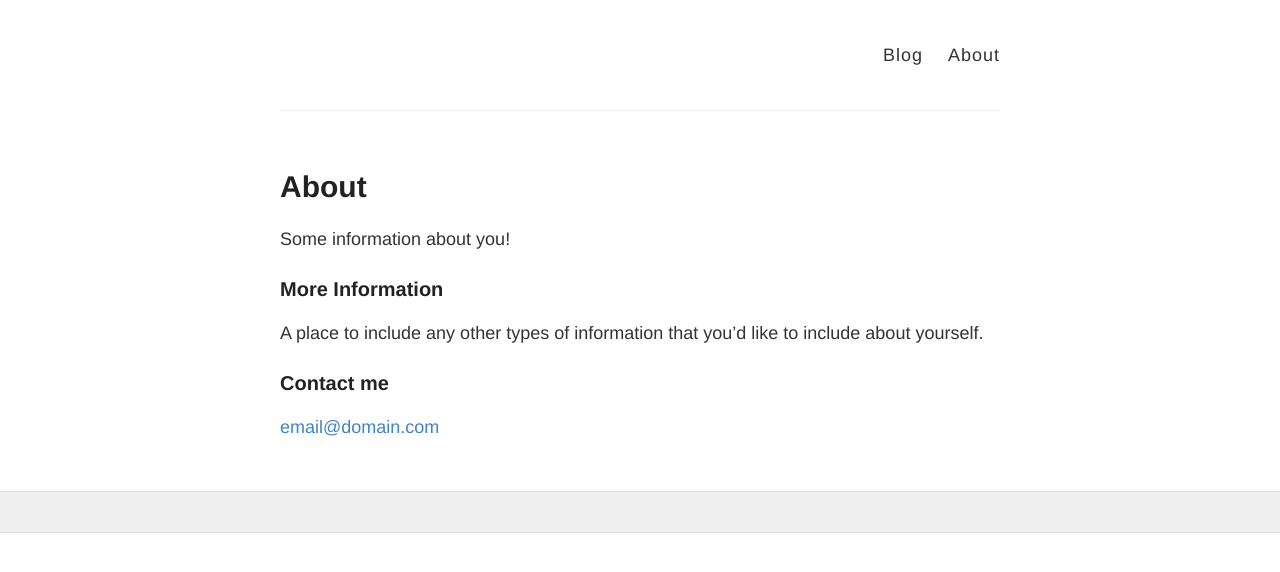
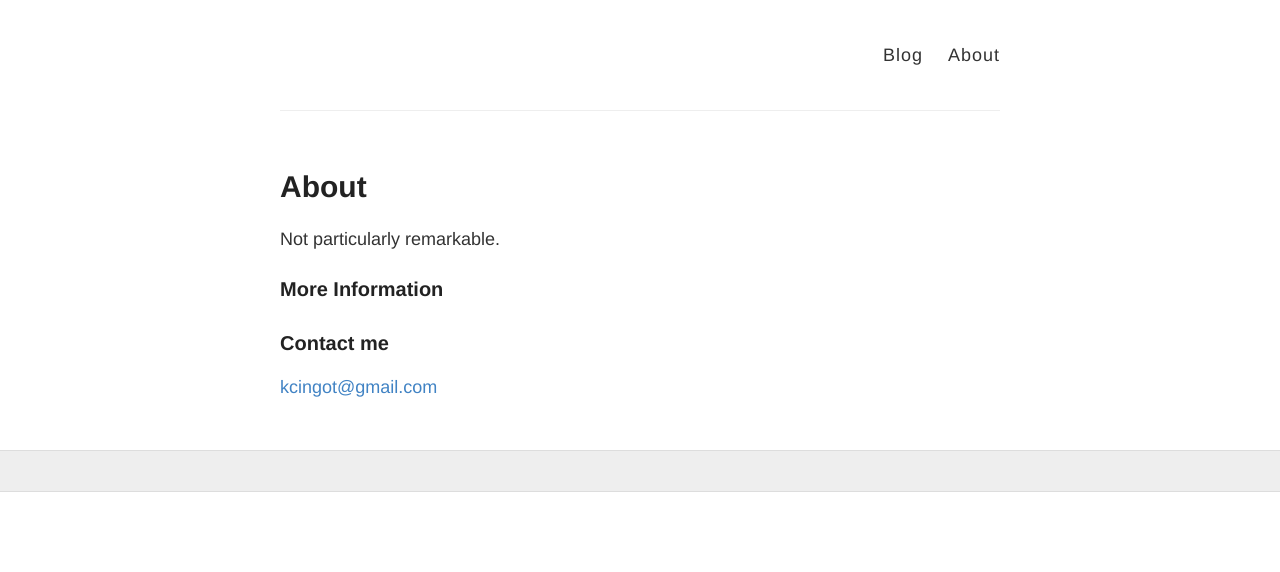
Before and after one commit to ochienggot/tiglas.github.io, a Jekyll site: the page built from about.md, in a window 1280 px wide. Shown: the top 572 px of the page. Built offline with Jekyll 4.4.1, drawn with Linux system fonts in a browser that asks for light colours.

Commit message:
Jekyll++

```diff
--- a/_config.yml
+++ b/_config.yml
@@ -4,10 +4,10 @@
 #
 
 # Name of your site (displayed in the header)
-name: Your Name
+name: Nicholas Got
 
 # Short bio or description (displayed in the header)
-description: Web Developer from Somewhere
+description: I love trying out new things
 
 # URL of your avatar or profile pic (you could use your GitHub profile pic)
 avatar: https://raw.githubusercontent.com/barryclark/jekyll-now/master/images/jekyll-logo.png
--- a/about.md
+++ b/about.md
@@ -4,12 +4,10 @@ title: About
 permalink: /about/
 ---
 
-Some information about you!
-
+Not particularly remarkable.
 ### More Information
 
-A place to include any other types of information that you'd like to include about yourself.
 
 ### Contact me
 
-[email@domain.com](mailto:email@domain.com)
+[kcingot@gmail.com](mailto:kcingot@gmail.com)
```
